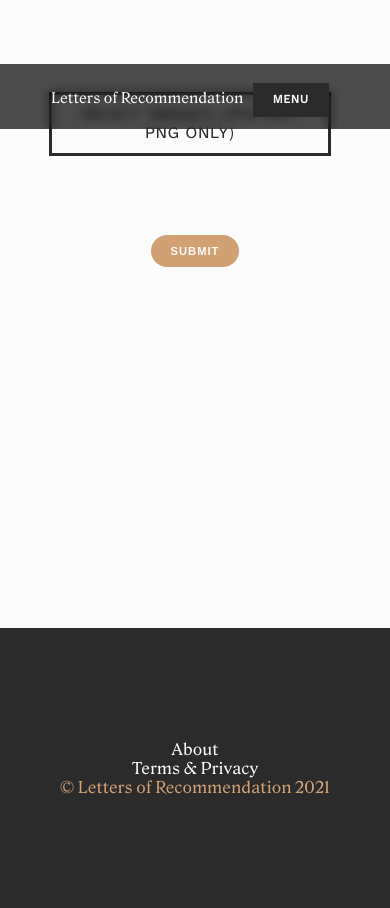
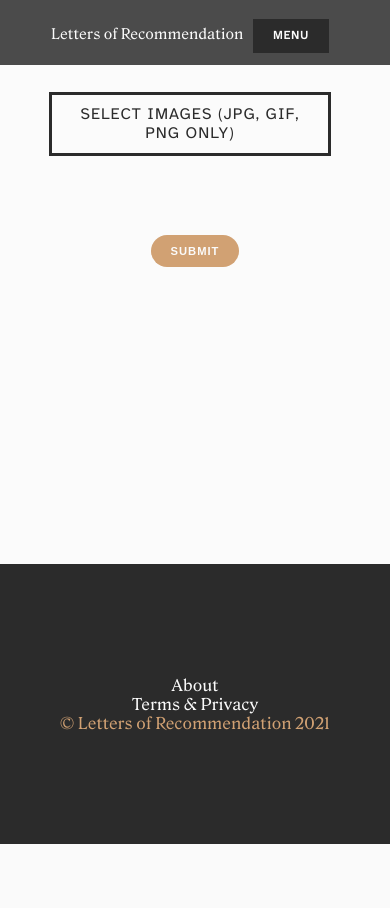
Before and after one commit to softscienceprojects/letters-of-recommendation, a Flask app: page /images/upload/ in a window 390 px wide. After the commit the page ends 844 px from the top, so only its background shows below. Run offline with Flask 2, Linux system fonts and the light colour scheme; the visitor is signed in with stand-in values (Sample User, id 1); data comes from the database, SQL or seed files in the repository; parts of the project's set-up code (start-up, migrations or seed data) failed here and were passed over; some libraries are stand-ins or nearby versions.

Commit message:
mobile tweak

```diff
--- a/app/static/css/base.css
+++ b/app/static/css/base.css
@@ -401,7 +401,7 @@ nav ul li a:hover {
 
 @media only screen and (max-width: 899px) {
     .content {
-        margin-top: 4em;
+        /* margin-top: 4em; */
     }
 }
 
@@ -429,6 +429,7 @@ nav ul li a:hover {
 
 .all-header {
     text-align: center;
+    margin-top:4em;
 }
 
 /* .all-header h1 {} */
```
